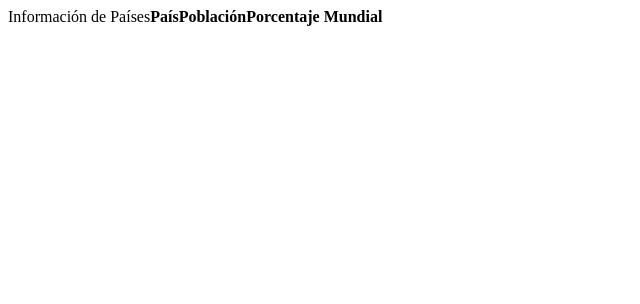
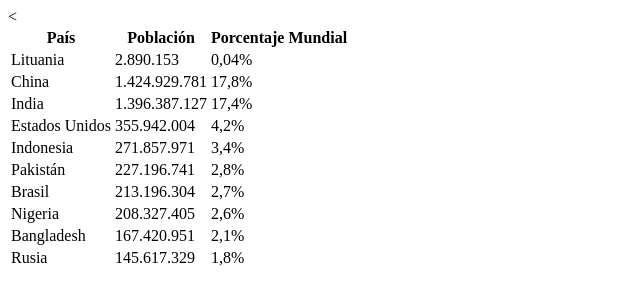
Before and after one commit to DerekPagelsINACAP/DerekPagelsINACAP.github.io, a plain HTML site: page paises.html in a window 1280 px wide. Shown: the whole page, without its empty margins (0-640 px from the left). Drawn offline with Linux system fonts and the light colour scheme.

Commit message:
Datos países rellenados

```diff
--- a/paises.html
+++ b/paises.html
@@ -3,19 +3,64 @@
 <head>
     <meta charset="UTF-8">
     <meta name="viewport" content="width=device-width, initial-scale=1.0">
-    <title>Información Países</title>
+    <title>Información Países</title><
 </head>
 <body>
     <table>
-        <thead>Información de Países</thead>
         <tr>
-            <b>País</b>
+            <th>País</th>
+            <th>Población</th>
+            <th>Porcentaje Mundial</th>
         </tr>
         <tr>
-            <b>Población</b>
+            <td>Lituania</td>
+            <td>2.890.153</td>
+            <td>0,04%</td>
         </tr>
         <tr>
-            <b>Porcentaje Mundial</b>
+            <td>China</td>
+            <td>1.424.929.781</td>
+            <td>17,8%</td>
+        </tr>
+        <tr>
+            <td>India</td>
+            <td>1.396.387.127</td>
+            <td>17,4%</td>
+        </tr>
+        <tr>
+            <td>Estados Unidos</td>
+            <td>355.942.004</td>
+            <td>4,2%</td>
+        </tr>
+        <tr>
+            <td>Indonesia</td>
+            <td>271.857.971</td>
+            <td>3,4%</td>
+        </tr>
+        <tr>
+            <td>Pakistán</td>
+            <td>227.196.741</td>
+            <td>2,8%</td>
+        </tr>
+        <tr>
+            <td>Brasil</td>
+            <td>213.196.304</td>
+            <td>2,7%</td>
+        </tr>
+        <tr>
+            <td>Nigeria</td>
+            <td>208.327.405</td>
+            <td>2,6%</td>
+        </tr>
+        <tr>
+            <td>Bangladesh</td>
+            <td>167.420.951</td>
+            <td>2,1%</td>
+        </tr>
+        <tr>
+            <td>Rusia</td>
+            <td>145.617.329</td>
+            <td>1,8%</td>
         </tr>
     </table>
 </body>
```
